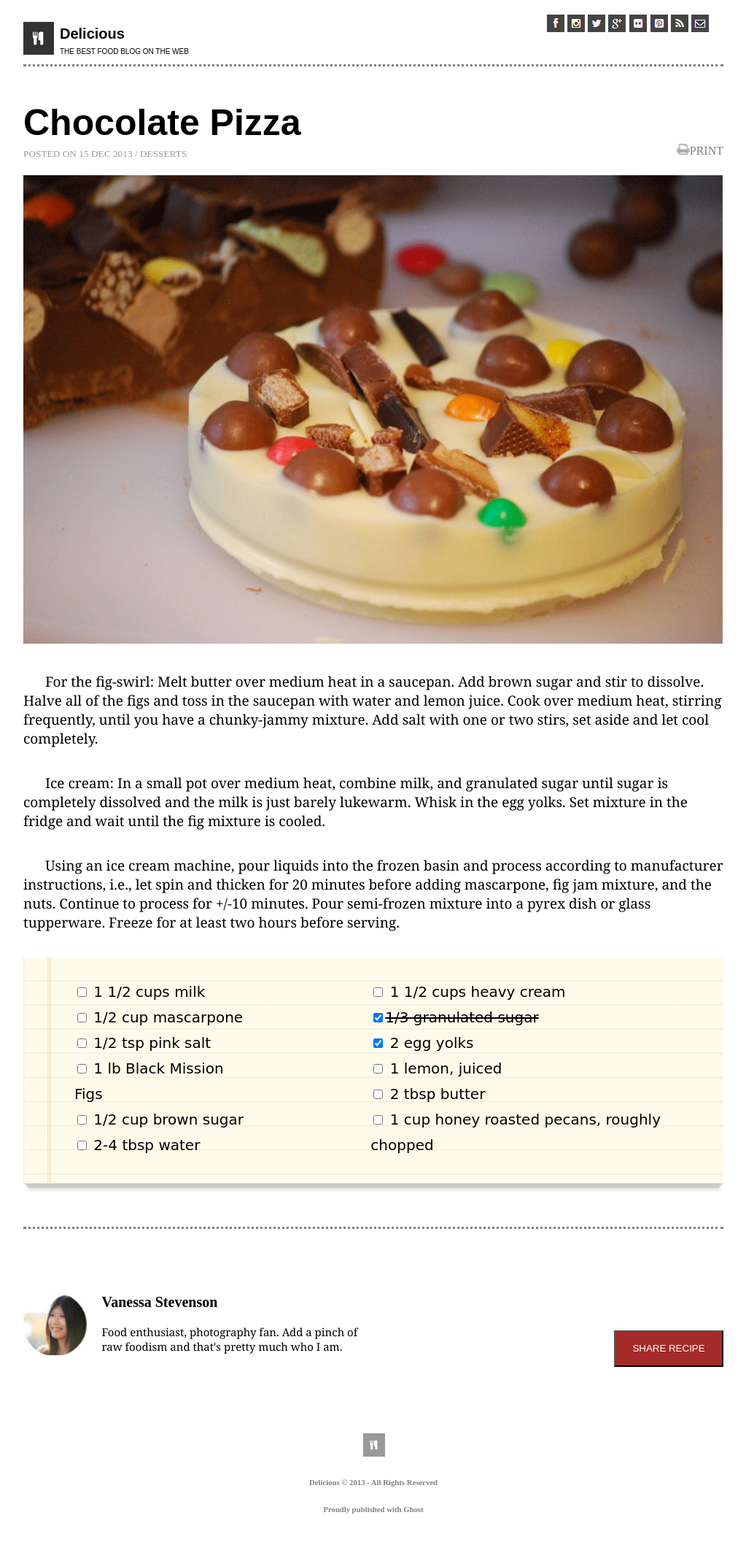
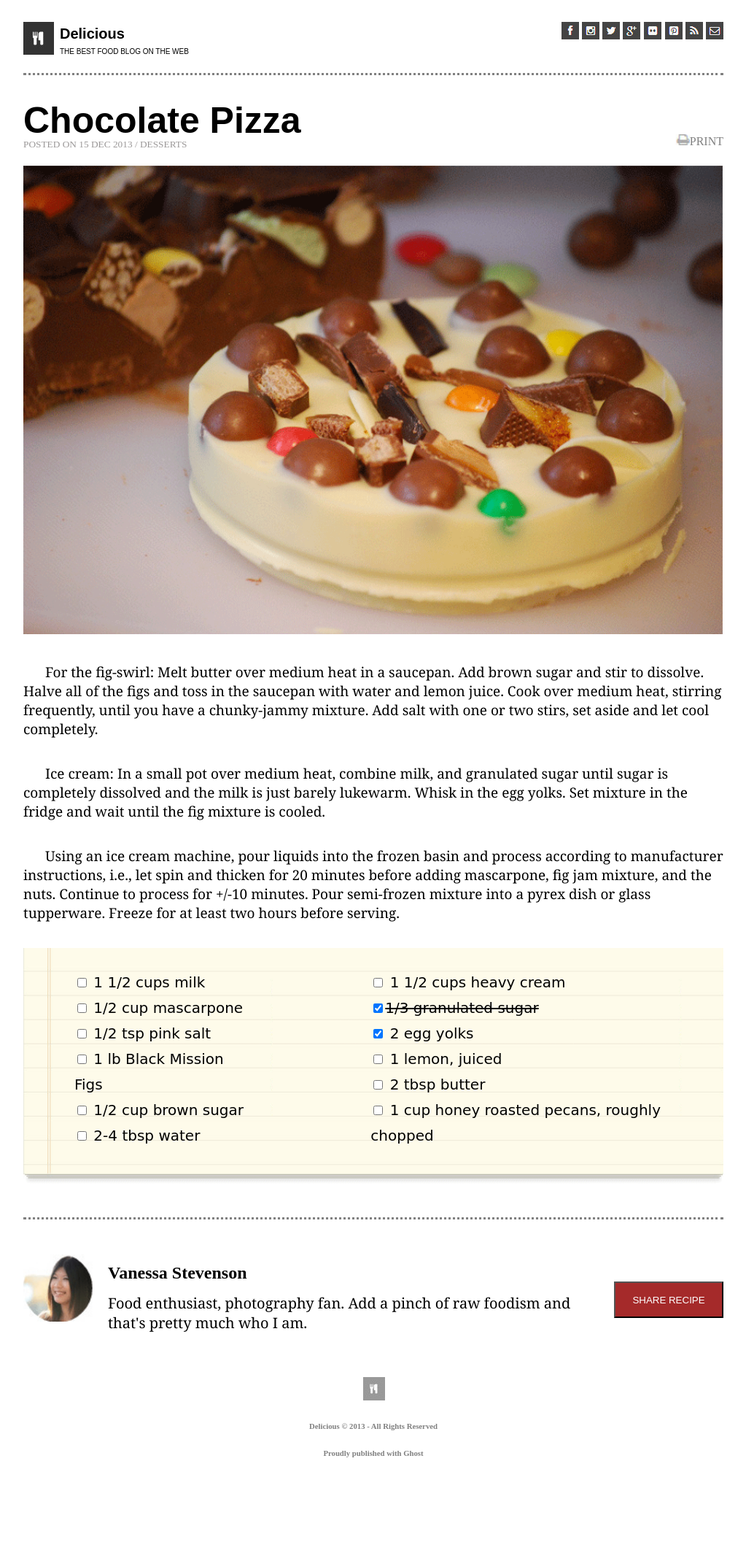
Before and after one commit to raghidairsheid/chocolate-pizza, a plain HTML site: page index.html in a window 1280 px wide. Shown: the whole page at 73% size, without its empty margins (128-1151 px from the left). After the commit the page ends 2062 px from the top, so only its background shows below. Drawn offline with Linux system fonts and the light colour scheme; a web font is replaced by a local one.

Commit message:
edit laba0a

```diff
--- a/css/style.css
+++ b/css/style.css
@@ -14,11 +14,13 @@ body{
     display: flex;
     flex-wrap: nowrap;
     justify-content: space-between;
+    margin-bottom: 20px;
 }
 
 .icon{
     float: right;
-    margin: 20px;
+    margin-top: 30px;
+    margin-bottom: 20px;
 }
 .divheader{
   position: relative;
@@ -57,7 +59,7 @@ hr{
     margin-top: 20px;
     width: 100%;
 }
-p{
+.p1{
     text-indent: 30px;
     font-family:Georgia, 'Times New Roman', Times, serif;
     font-size: 19px;
@@ -69,7 +71,8 @@ h1 {
     font-family: Arial, Helvetica, sans-serif;
     font-size: 50px;
     font-weight: bolder;
-    margin: 0px;
+    margin-bottom: -10px;
+    margin-top: -15px;
 }
 
 
@@ -117,7 +120,7 @@ h1 {
 #img3{
     float: left;
     margin-right: 20px;
-    width: 19%;
+    width: 10%;
 }
 #div3{
     margin-top: 19px;
@@ -138,7 +141,7 @@ h1 {
     width: 150px;
     height: 50px;
     float: right;
-    margin-bottom: 50px;
+    margin-top: -90px;
 }
 footer{
     clear: both;
--- a/index.html
+++ b/index.html
@@ -32,28 +32,29 @@
 
     <h1 class="h1">Chocolate Pizza</h1>
     <div id="divprint">
-    <img style="width: 20px;" src="img/print-icon.png" >PRINT</div>
-    <sub style="color: rgb(155, 152, 152);" > POSTED ON 15 DEC 2013 / DESSERTS</sub></div>
+        <img style="width: 20px;" src="img/print-icon.png" >PRINT</div>
+    <sub style="color: rgb(155, 152, 152); " > POSTED ON 15 DEC 2013 / DESSERTS</sub></div>
 
-    <section>
+
         <img id="img2" src="img/choco-pizza.png" alt="choco pizza" >
 
-        <p>
+        <p class="p1">
             For the fig-swirl: Melt butter over medium heat in a saucepan. Add brown sugar and stir to dissolve. Halve all of the figs
             and toss in the saucepan with water and lemon juice. Cook over medium heat, stirring frequently, until
             you have a chunky-jammy mixture. Add salt with one or two stirs, set aside and let cool completely.
         </p>
-        <p>
+        <p class="p1">
             Ice cream: In a small pot over medium heat, combine milk, and granulated sugar until sugar is completely dissolved and the
             milk is just barely lukewarm. Whisk in the egg yolks. Set mixture in the fridge and wait until the fig
             mixture is cooled.
         </p>
-        <p> Using an ice cream machine, pour liquids into the frozen basin and process according to manufacturer instructions,
+        <p class="p1">
+            Using an ice cream machine, pour liquids into the frozen basin and process according to manufacturer instructions,
             i.e., let spin and thicken for 20 minutes before adding mascarpone, fig jam mixture, and the nuts. Continue
             to process for +/-10 minutes. Pour semi-frozen mixture into a pyrex dish or glass tupperware. Freeze
             for at least two hours before serving.
         </p>
-    </section>
+
 
 
     <section class="container">
@@ -80,11 +81,17 @@
 
     <hr style="border-top:3px dotted grey; padding: 20px; "/>
 
-    <div id="lastPic">
+    <!-- <div id="lastPic"> -->
         <img id="img3" src="img/van-pic.png" />
-        <div id="div3" ><strong>Vanessa Stevenson</strong></div>
-        <div id="div4" >Food enthusiast, photography fan. Add a pinch of raw foodism and that's pretty much who I am.</div>
-    </div>
+        <!-- <div id="div3" ><strong> -->
+           <h2>Vanessa Stevenson</h2>
+        <!-- </strong></div> -->
+        <!-- <div id="div4" > -->
+          <p style="font-size: 20px;width: 79%; font-family:Georgia, 'Times New Roman', Times, serif; margin-top: -5px;" > Food enthusiast, photography fan. Add a pinch of raw foodism and that's pretty much who I am.</p>
+        <!-- </div> -->
+
+
+        <!-- </div> -->
     <button id="button" type="button" name="button">SHARE RECIPE</button>
 
 </main>
```
